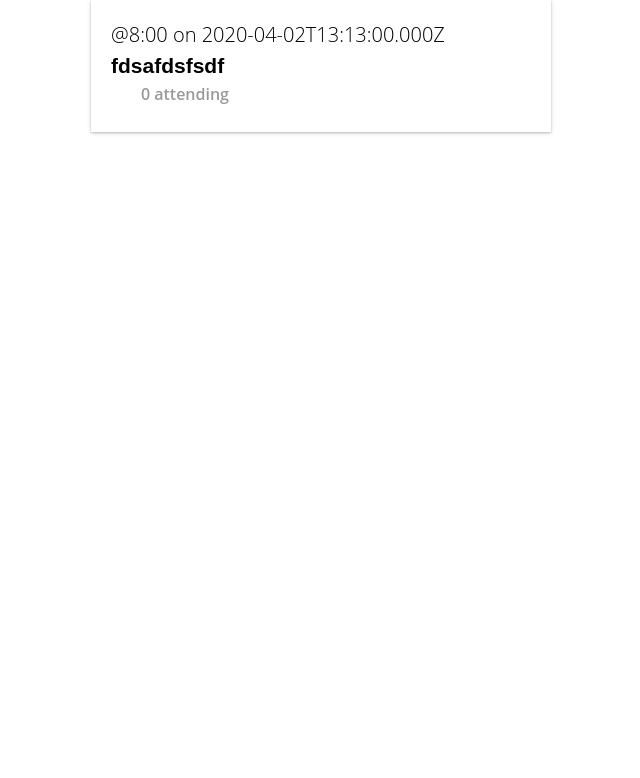
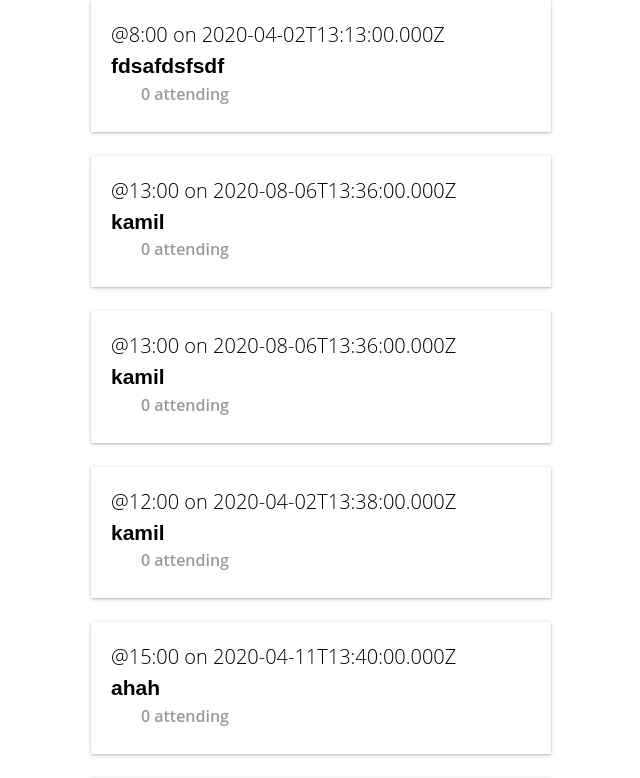
Before and after one commit to KamilRizatdinov/VueMasteryCourses, a Vue app: page / in a window 1280 px wide. Shown: the part 824-1602 px from the top of the page, without its empty margins (319-959 px from the left). Before the commit the page ends 1000 px from the top, so only its background shows below. Built offline with nearby package versions, Linux system fonts and the light colour scheme; data requests are answered from the project's data file.

Commit message:
Add routing to the new created event

```diff
--- a/db.json
+++ b/db.json
@@ -99,6 +99,245 @@
       "time": "8:00",
       "attendees": [],
       "id": 5
+    },
+    {
+      "category": "education",
+      "organizer": {
+        "id": "123",
+        "name": "Kamil Rizatdinov"
+      },
+      "title": "kamil",
+      "description": "kamil",
+      "location": "kamil",
+      "date": "2020-08-06T13:36:00.000Z",
+      "time": "13:00",
+      "attendees": [],
+      "id": 6
+    },
+    {
+      "category": "education",
+      "organizer": {
+        "id": "123",
+        "name": "Kamil Rizatdinov"
+      },
+      "title": "kamil",
+      "description": "kamil",
+      "location": "kamil",
+      "date": "2020-08-06T13:36:00.000Z",
+      "time": "13:00",
+      "attendees": [],
+      "id": 7
+    },
+    {
+      "category": "animal welfare",
+      "organizer": {
+        "id": "123",
+        "name": "Kamil Rizatdinov"
+      },
+      "title": "kamil",
+      "description": "kamil",
+      "location": "kamil",
+      "date": "2020-04-02T13:38:00.000Z",
+      "time": "12:00",
+      "attendees": [],
+      "id": 8
+    },
+    {
+      "category": "animal welfare",
+      "organizer": {
+        "id": "123",
+        "name": "Kamil Rizatdinov"
+      },
+      "title": "ahah",
+      "description": "ahah",
+      "location": "ahah",
+      "date": "2020-04-11T13:40:00.000Z",
+      "time": "15:00",
+      "attendees": [],
+      "id": 9
+    },
+    {
+      "category": "animal welfare",
+      "organizer": {
+        "id": "123",
+        "name": "Kamil Rizatdinov"
+      },
+      "title": "ahah",
+      "description": "ahah",
+      "location": "ahah",
+      "date": "2020-04-11T13:40:00.000Z",
+      "time": "15:00",
+      "attendees": [],
+      "id": 10
+    },
+    {
+      "category": "animal welfare",
+      "organizer": {
+        "id": "123",
+        "name": "Kamil Rizatdinov"
+      },
+      "title": "ahah",
+      "description": "ahah",
+      "location": "ahah",
+      "date": "2020-04-11T13:40:00.000Z",
+      "time": "15:00",
+      "attendees": [],
+      "id": 11
+    },
+    {
+      "category": "animal welfare",
+      "organizer": {
+        "id": "123",
+        "name": "Kamil Rizatdinov"
+      },
+      "title": "ahah",
+      "description": "ahah",
+      "location": "ahah",
+      "date": "2020-04-11T13:40:00.000Z",
+      "time": "15:00",
+      "attendees": [],
+      "id": 12
+    },
+    {
+      "category": "animal welfare",
+      "organizer": {
+        "id": "123",
+        "name": "Kamil Rizatdinov"
+      },
+      "title": "ahah",
+      "description": "ahah",
+      "location": "ahah",
+      "date": "2020-04-11T13:40:00.000Z",
+      "time": "15:00",
+      "attendees": [],
+      "id": 13
+    },
+    {
+      "category": "animal welfare",
+      "organizer": {
+        "id": "123",
+        "name": "Kamil Rizatdinov"
+      },
+      "title": "ahah",
+      "description": "ahah",
+      "location": "ahah",
+      "date": "2020-04-11T13:40:00.000Z",
+      "time": "15:00",
+      "attendees": [],
+      "id": 14
+    },
+    {
+      "category": "animal welfare",
+      "organizer": {
+        "id": "123",
+        "name": "Kamil Rizatdinov"
+      },
+      "title": "ahah",
+      "description": "ahah",
+      "location": "ahah",
+      "date": "2020-04-11T13:40:00.000Z",
+      "time": "15:00",
+      "attendees": [],
+      "id": 15
+    },
+    {
+      "category": "animal welfare",
+      "organizer": {
+        "id": "123",
+        "name": "Kamil Rizatdinov"
+      },
+      "title": "ahah",
+      "description": "ahah",
+      "location": "ahah",
+      "date": "2020-04-11T13:40:00.000Z",
+      "time": "15:00",
+      "attendees": [],
+      "id": 16
+    },
+    {
+      "category": "animal welfare",
+      "organizer": {
+        "id": "123",
+        "name": "Kamil Rizatdinov"
+      },
+      "title": "ahah",
+      "description": "ahah",
+      "location": "ahah",
+      "date": "2020-04-11T13:40:00.000Z",
+      "time": "15:00",
+      "attendees": [],
+      "id": 17
+    },
+    {
+      "category": "",
+      "organizer": {
+        "id": "123",
+        "name": "Kamil Rizatdinov"
+      },
+      "title": "",
+      "description": "",
+      "location": "",
+      "date": "",
+      "time": "",
+      "attendees": [],
+      "id": 18
+    },
+    {
+      "category": "",
+      "organizer": {
+        "id": "123",
+        "name": "Kamil Rizatdinov"
+      },
+      "title": "",
+      "description": "",
+      "location": "",
+      "date": "",
+      "time": "",
+      "attendees": [],
+      "id": 19
+    },
+    {
+      "category": "housing",
+      "organizer": {
+        "id": "123",
+        "name": "Kamil Rizatdinov"
+      },
+      "title": "zoo",
+      "description": "zoo",
+      "location": "zoo national park in New York",
+      "date": "2020-04-30T13:43:00.000Z",
+      "time": "15:00",
+      "attendees": [],
+      "id": 20
+    },
+    {
+      "id": 335516,
+      "category": "animal welfare",
+      "organizer": {
+        "id": "123",
+        "name": "Kamil Rizatdinov"
+      },
+      "title": "kadjfds",
+      "description": "dfsdf",
+      "location": "dsfadsf",
+      "date": "2020-04-01T13:45:00.000Z",
+      "time": "11:00",
+      "attendees": []
+    },
+    {
+      "id": 938059,
+      "user": {
+        "id": "123",
+        "name": "Kamil Rizatdinov"
+      },
+      "category": "housing",
+      "organizer": "Kamil Rizatdinov",
+      "title": "fdfdf",
+      "description": "dfdfdf",
+      "location": "dfdfdf",
+      "date": "2021-02-06T13:46:00.000Z",
+      "time": "17:00",
+      "attendees": []
     }
   ]
 }
--- a/src/services/EventService.js
+++ b/src/services/EventService.js
@@ -17,6 +17,6 @@ export default {
     return apiClient.get("/events/" + id);
   },
   postEvent(event) {
-    apiClient.post("/events", event);
+    return apiClient.post("/events", event);
   }
 };
--- a/src/views/EventCreate.vue
+++ b/src/views/EventCreate.vue
@@ -70,8 +70,10 @@ export default {
       const user = this.$store.state.user;
       const id = Math.floor(Math.random() * 10000000);
       return {
+        id: id,
+        user: user,
         category: "",
-        organizer: user,
+        organizer: user.name,
         title: "",
         description: "",
         location: "",
```
